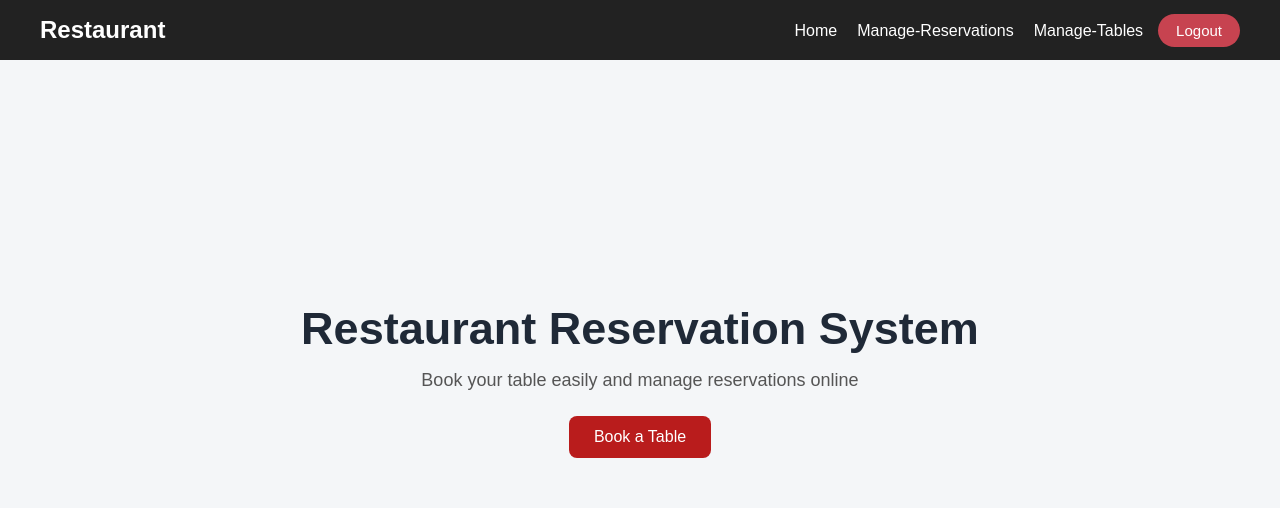
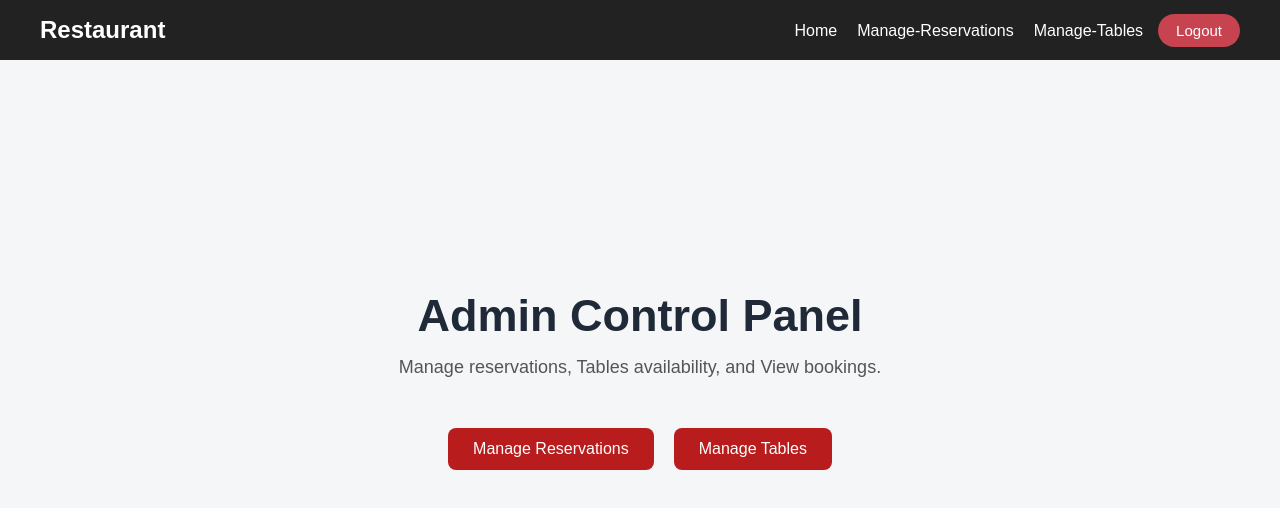
Before and after one commit to nagarajp01/restaurant-reservation-system, a React app in the folder frontend/: page / in a window 1280 px wide. Shown: the top 508 px of the page. Built offline with nearby package versions, Linux system fonts and the light colour scheme; sample sign-in values are in the browser's storage; the HTML template or start-up script is replaced by a standard one.

Commit message:
Implemented changes in Admin Layout

```diff
--- a/frontend/src/App.jsx
+++ b/frontend/src/App.jsx
@@ -51,7 +51,7 @@ function App() {
         <Route
           path="/my-reservations"
           element={
-            <ProtectedRoute>
+            <ProtectedRoute role="customer">
               <MyReservations />
             </ProtectedRoute>
           }
--- a/frontend/src/components/ProtectedRoute.jsx
+++ b/frontend/src/components/ProtectedRoute.jsx
@@ -2,11 +2,7 @@ import { useSelector } from "react-redux";
 import { Navigate } from "react-router-dom";
 
 
-function ProtectedRoute({children}){
-
-    // const user = JSON.parse(
-    //     localStorage.getItem("user")
-    // );
+function ProtectedRoute({children, role}){
     const {user}=useSelector(
         (state)=>state.auth
     );
@@ -17,6 +13,9 @@ function ProtectedRoute({children}){
         return <Navigate to="/login" replace />;
 
     }
+    if(role && user.role !==role){
+        return <Navigate to="/" />
+    }
 
 
     return children;
--- a/frontend/src/index.css
+++ b/frontend/src/index.css
@@ -312,3 +312,84 @@ h2 {
     font-size: 20px;
     font-weight: 600;
 }
+
+/* .add-table-card{
+    width: 300px;
+    margin: 30px auto;
+    padding: 20px;
+    background: white;
+    border-radius: 10px;
+    box-shadow: 0 0 10px rgba(0,0,0,0.2);
+    display:flex;
+    flex-direction: column;
+
+
+} */
+
+.add-table-card {
+
+    width: 300px;
+
+    margin: 30px auto;
+
+    padding: 25px;
+
+    background-color: white;
+
+    border-radius: 12px;
+
+    box-shadow: 0 0 15px rgba(0,0,0,0.2);
+
+
+    display: flex;
+
+    flex-direction: column;
+
+    gap: 15px;
+}
+
+
+.add-table-card input {
+
+    padding: 10px;
+
+    border: 1px solid #ccc;
+
+    border-radius: 5px;
+
+    outline: none;
+
+}
+
+
+.add-table-card button {
+
+    padding: 10px;
+
+    background-color: #d6336c;
+
+    color: white;
+
+    border: none;
+
+    border-radius: 5px;
+
+    cursor: pointer;
+
+}
+
+
+.add-table-card button:hover {
+
+    background-color: #b82c5b;
+
+}
+
+.admin-actions{
+    display: flex;
+    gap: 20px;
+    justify-content: center;
+    margin-top: 25px;
+}
+
+/*----------------*/
--- a/frontend/src/pages/Home.jsx
+++ b/frontend/src/pages/Home.jsx
@@ -1,13 +1,60 @@
+import { useSelector } from "react-redux";
 import { Link } from "react-router-dom";
-
 function Home() {
 
-  const user = JSON.parse(localStorage.getItem("user"));
+  // const user = JSON.parse(localStorage.getItem("user"));
+const {user}=useSelector((state)=>state.auth)
 
   return (
+
     <div className="home">
 
-      <h1>Restaurant Reservation System</h1>
+
+      {
+        user?.role === "admin" ? (
+
+          <>
+
+            <h1>
+              Admin Control Panel
+            </h1>
+
+
+            <p>
+              Manage reservations, Tables availability, and View bookings.
+            </p>
+
+
+            <div className="admin-actions">
+
+              <Link to="/admin">
+              <button>
+                Manage Reservations
+              </button>
+            </Link>
+
+
+            <Link to="/manage-tables">
+              <button>
+                Manage Tables
+              </button>
+            </Link>
+
+
+
+            </div>
+
+
+          </>
+
+        ) : (
+
+          <>
+
+            <h1>
+              Restaurant Reservation System
+            </h1>
+
 
             <p>
               Book your table easily and manage reservations online
@@ -16,24 +63,36 @@ function Home() {
 
             {
               user ? (
+
                 <Link to="/reserve">
                   <button>
                     Book a Table
                   </button>
                 </Link>
+
               ) : (
+
                 <Link to="/login">
                   <button>
                     Get Started
                   </button>
                 </Link>
+
+              )
+            }
+
+
+          </>
+
         )
       }
 
 
     </div>
+
   );
 
 }
 
+
 export default Home;
--- a/frontend/src/pages/ManageTables.jsx
+++ b/frontend/src/pages/ManageTables.jsx
@@ -124,7 +124,7 @@ const deleteTable = async(id)=>{
 
             <h2>Manage Tables</h2>
 
-                     <div className="card">
+                     <div className="add-table-card">
 
                          <input
                          type="number"
```
Lines whose indentation alone changed are shown as unchanged.
